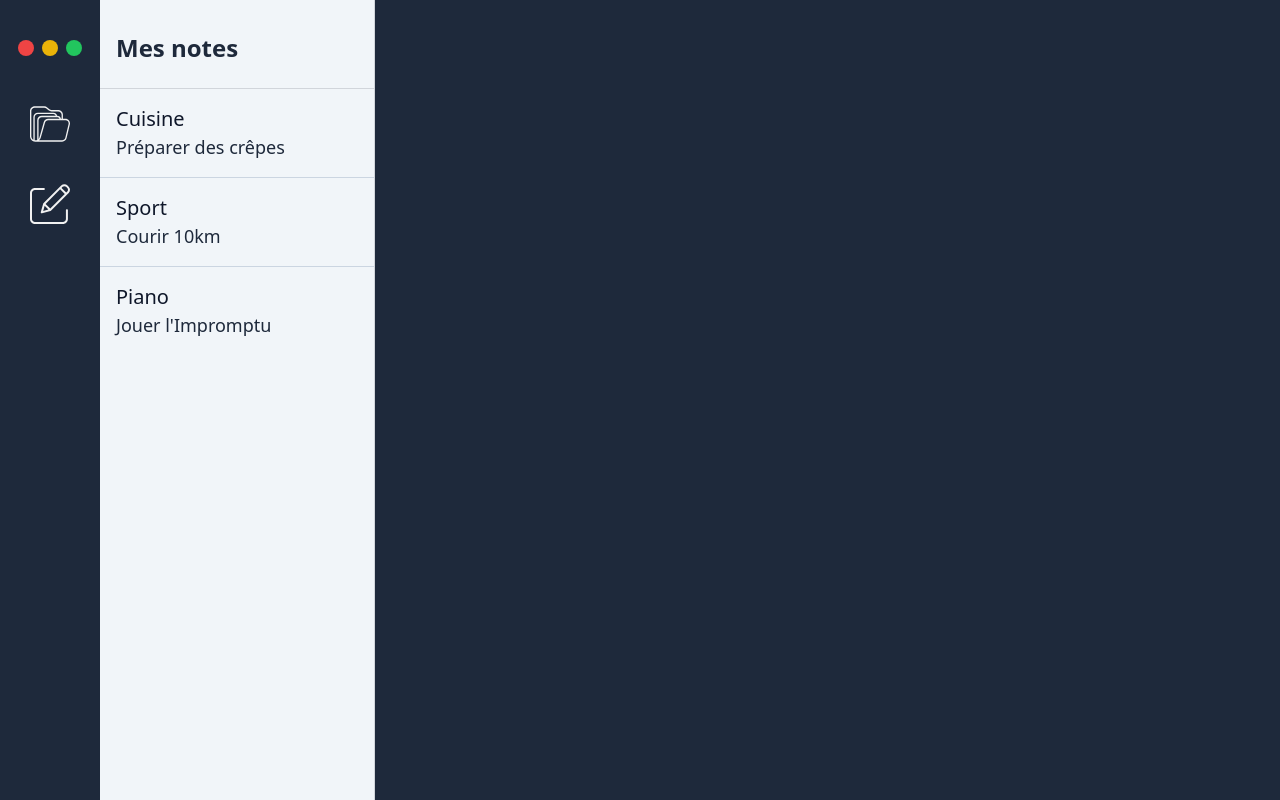
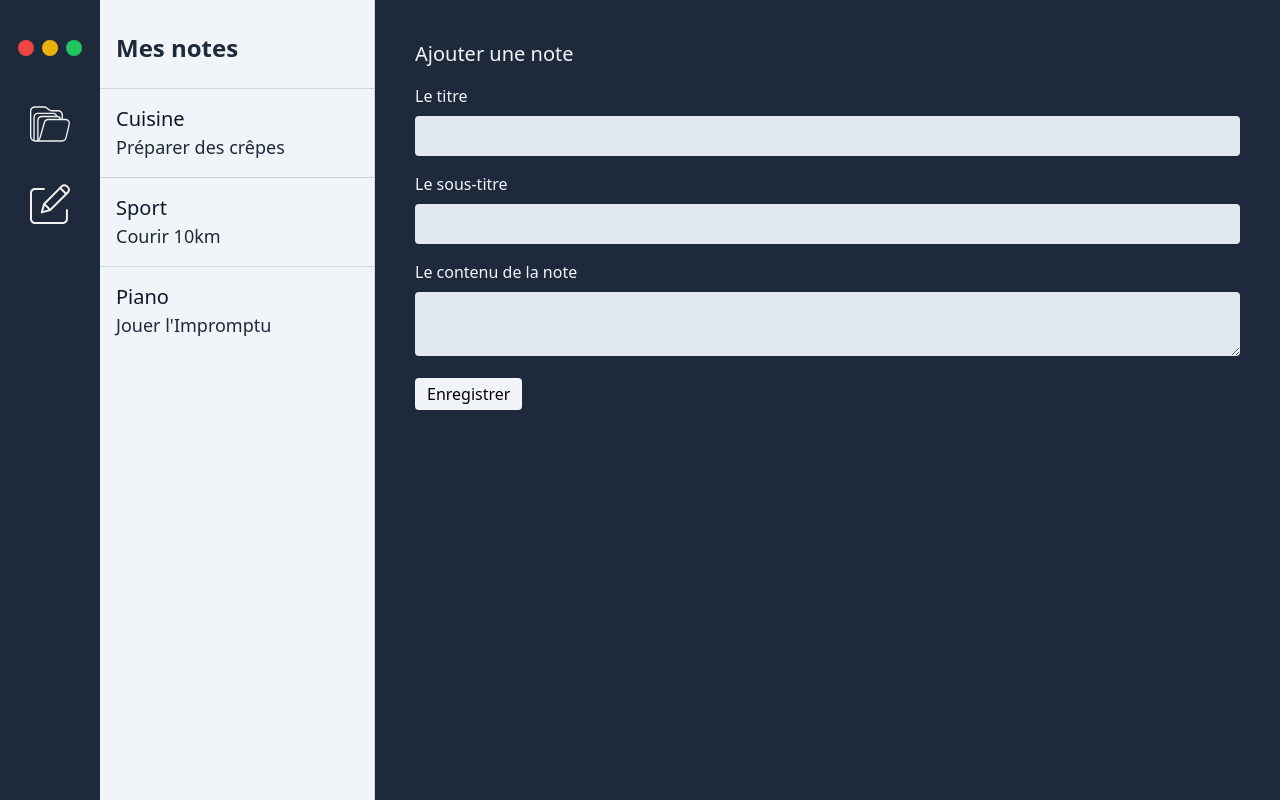
Before and after one commit to bricard-dev/vite-notes-test, a React (Vite) app: page /editer in a window 1280 px wide. Built offline with nearby package versions, Linux system fonts and the light colour scheme.

Commit message:
Add edit component

```diff
--- a/src/App.jsx
+++ b/src/App.jsx
@@ -1,6 +1,7 @@
 import { useDispatch, useSelector } from 'react-redux';
 import { BrowserRouter, Route, Routes } from 'react-router-dom';
 import DisplayedNote from './components/DisplayedNote';
+import Edit from './components/Edit';
 import NotesList from './components/NotesList';
 import Sidebar from './components/Sidebar';
 import SideNotes from './components/SideNotes';
@@ -23,6 +24,8 @@
         <Routes>
           <Route path="/" element={<NotesList />} />
           <Route path="/note/:id" element={<DisplayedNote />} />
+          <Route path="/editer" element={<Edit />} />
+          <Route path="/editer/:id" element={<Edit />} />
         </Routes>
       </BrowserRouter>
     </div>
--- /dev/null
+++ b/src/components/Edit.jsx
@@ -0,0 +1,81 @@
+import { useState } from 'react';
+import { useDispatch, useSelector } from 'react-redux';
+import { useParams } from 'react-router-dom';
+
+export default function Edit() {
+  const dispatch = useDispatch();
+  const notes = useSelector((state) => state.notes);
+  const { id } = useParams();
+  const actualNote = notes.list?.find((note) => note.id === id);
+
+  const [inputsStates, setInputsStates] = useState({
+    title: '',
+    subtitle: '',
+    bodyText: '',
+  });
+  const [showValidation, setShowValidation] = useState({
+    title: false,
+    subtitle: false,
+    bodyText: false,
+  });
+
+  return (
+    <div className="w-full p-10">
+      <p className="text-slate-100 text-xl mb-4">Ajouter une note</p>
+      <form>
+        <label htmlFor="title" className="mb-2 block text-slate-100">
+          Le titre
+        </label>
+        <input
+          onChange={(e) =>
+            setInputsStates({ ...inputsStates, title: e.target.value })
+          }
+          type="text"
+          value={inputsStates.title}
+          className="p-2 text-md block w-full rounded bg-slate-200"
+          id="title"
+          spellCheck="false"
+        />
+        {showValidation.title && (
+          <p className="mb-2 text-red-400">Veuillez renseigner un titre.</p>
+        )}
+        <label htmlFor="subtitle" className="mb-2 mt-4 block text-slate-100">
+          Le sous-titre
+        </label>
+        <input
+          onChange={(e) =>
+            setInputsStates({ ...inputsStates, subtitle: e.target.value })
+          }
+          type="text"
+          value={inputsStates.subtitle}
+          className="p-2 text-md block w-full rounded bg-slate-200"
+          id="subtitle"
+          spellCheck="false"
+        />
+        {showValidation.subtitle && (
+          <p className="mb-2 text-red-400">
+            Veuillez renseigner un sous-titre.
+          </p>
+        )}
+        <label htmlFor="bodyText" className="mb-2 mt-4 block text-slate-100">
+          Le contenu de la note
+        </label>
+        <textarea
+          id="bodyText"
+          value={inputsStates.bodyText}
+          onChange={(e) =>
+            setInputsStates({ ...inputsStates, bodyText: e.target.value })
+          }
+          className="w-full min-h-300 p-2 rounded bg-slate-200"
+          spellCheck="false"
+        />
+        {showValidation.bodyText && (
+          <p className="mb-2 text-red-400">Veuillez écrire du contenu.</p>
+        )}
+        <button className="mt-4 px-3 py-1 bg-slate-100 rounded">
+          Enregistrer
+        </button>
+      </form>
+    </div>
+  );
+}
```
